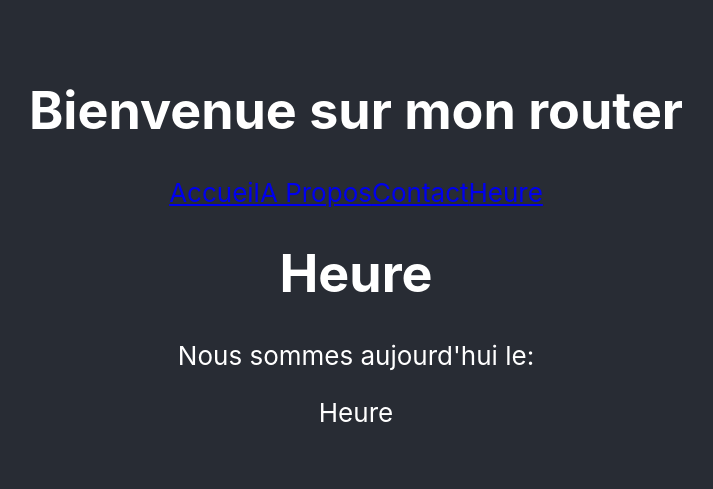
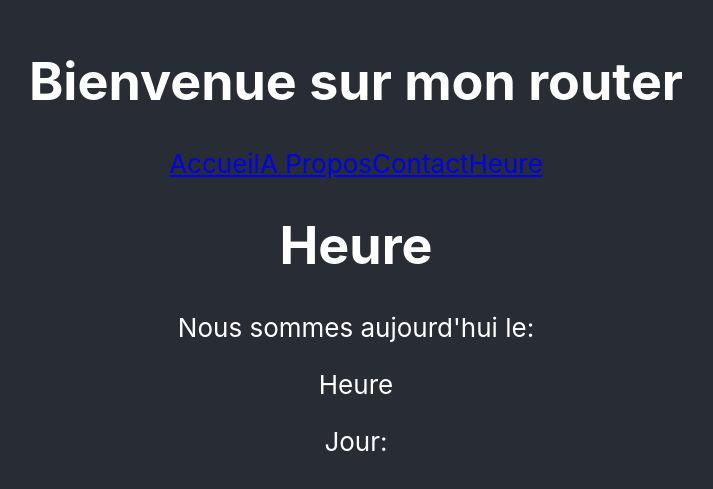
Before and after one commit to Ad15C/router, a React (Create React App) app in the folder monrouter/: page /Time in a window 1280 px wide. Shown: the part 151-640 px from the top of the page, without its empty margins (284-997 px from the left). Built offline with nearby package versions, Linux system fonts and the light colour scheme.

Commit message:
react_dom_update

```diff
--- a/monrouter/src/Pages/Time.jsx
+++ b/monrouter/src/Pages/Time.jsx
@@ -6,6 +6,7 @@ const Time = () => {
             <h1>Heure</h1>
             <p>Nous sommes aujourd'hui le:</p>
             <p>Heure</p>
+            <p>Jour:</p>
         </div>
     );
 }
```
